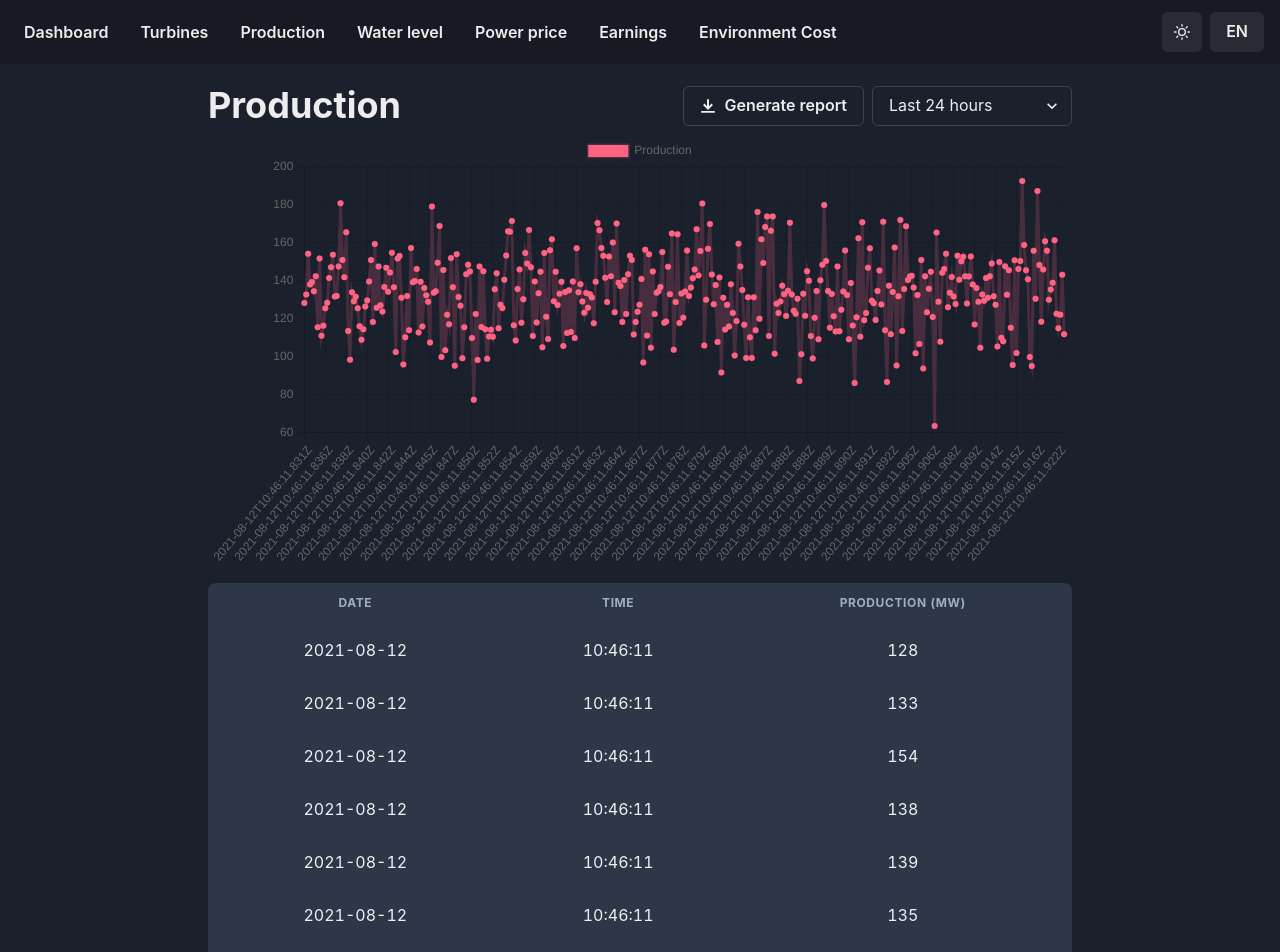
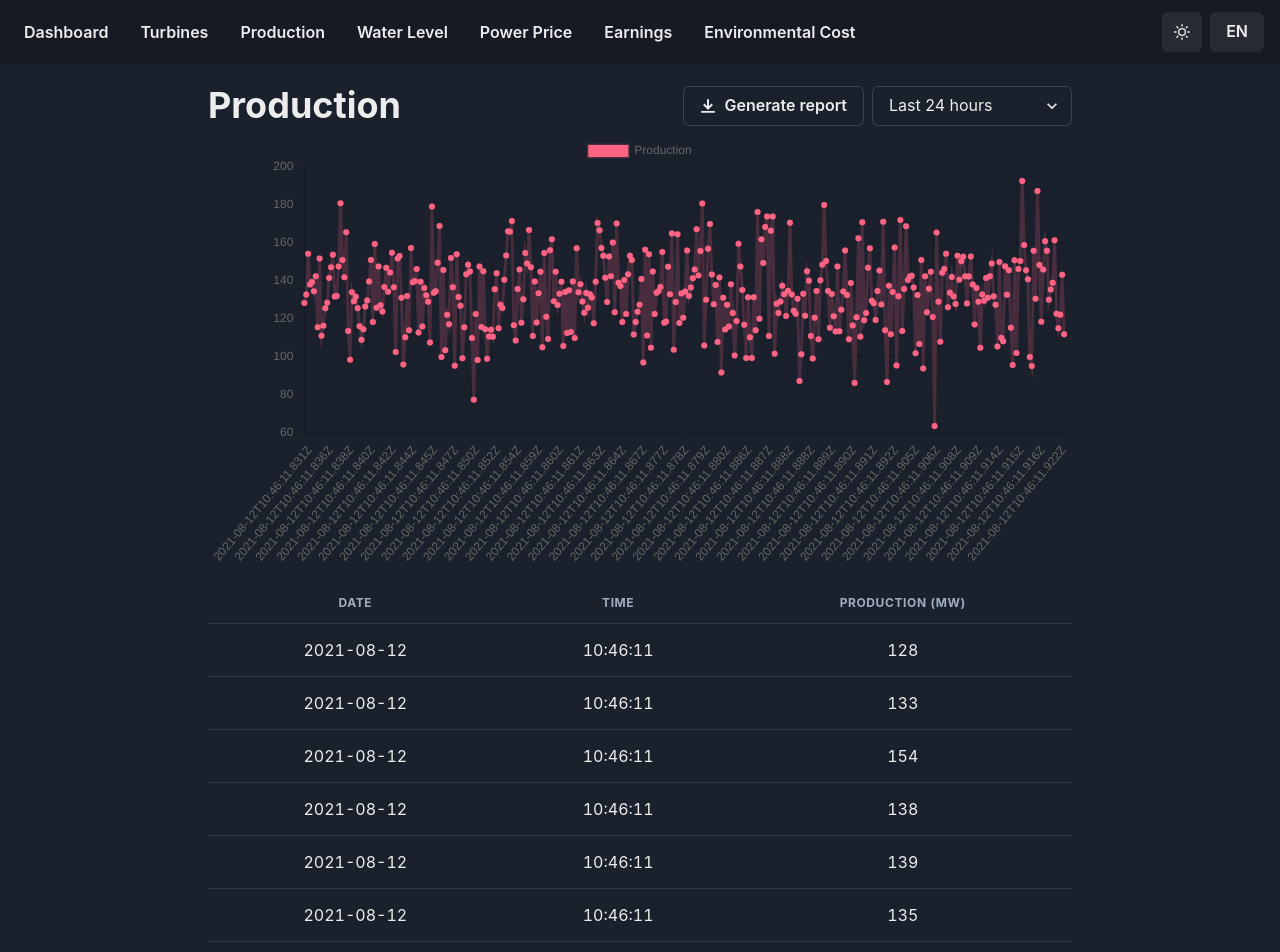
Before and after one commit to maattss/innafjord, a Next.js app: page /production in a window 1280 px wide. Shown: the top 952 px of the page. Built offline with nearby package versions, Linux system fonts and the light colour scheme.

Commit message:
Fixed links in dashboard

```diff
--- a/components/Nav.tsx
+++ b/components/Nav.tsx
@@ -17,10 +17,10 @@ const Links: { name: string; path: string }[] = [
   { name: "Dashboard", path: "/" },
   { name: "Turbines", path: "/turbines" },
   { name: "Production", path: "/production" },
-  { name: "Water level", path: "/waterLevel" },
-  { name: "Power price", path: "/powerPrice" },
+  { name: "Water Level", path: "/waterLevel" },
+  { name: "Power Price", path: "/powerPrice" },
   { name: "Earnings", path: "/earnings" },
-  { name: "Environment Cost", path: "/environmentCost" }
+  { name: "Environmental Cost", path: "/environmentCost" },
 ];
 
 const Nav: React.FC = () => {
--- a/pages/production.tsx
+++ b/pages/production.tsx
@@ -111,9 +111,10 @@ const Production: React.FC = () => {
         w="100%"
         overflow="auto"
         borderRadius="lg"
-        bg={bg}
+        border="lg"
+        borderColor={bg}
       >
-        <Table maxH="500px">
+        <Table maxH="500px" line>
           <Thead>
             <Tr>
               <Th textAlign="center">Date</Th>
```
Also changed, not shown: pages/earnings.tsx (+14 -10 lines), pages/environmentCost.tsx (+14 -10 lines), pages/index.tsx (+13 -5 lines).
